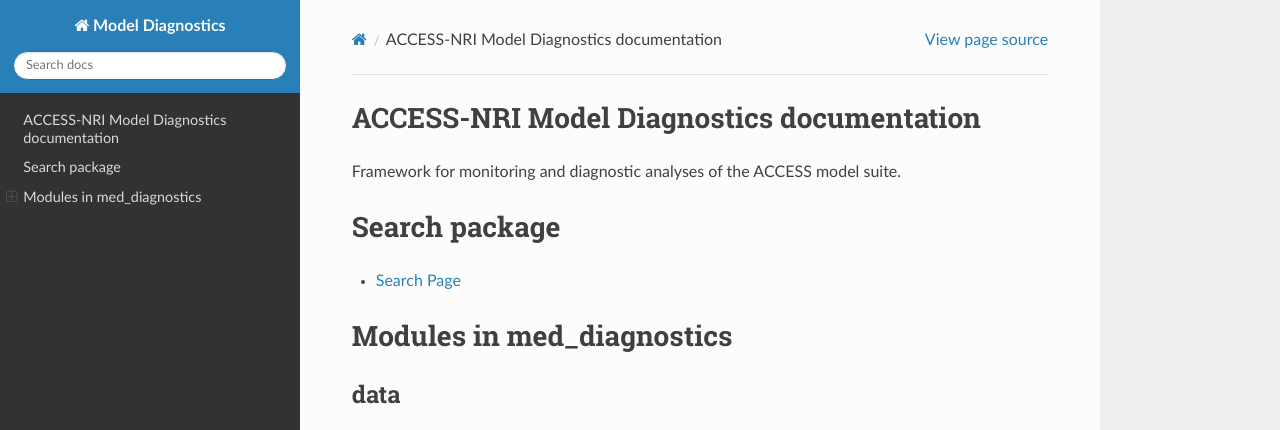
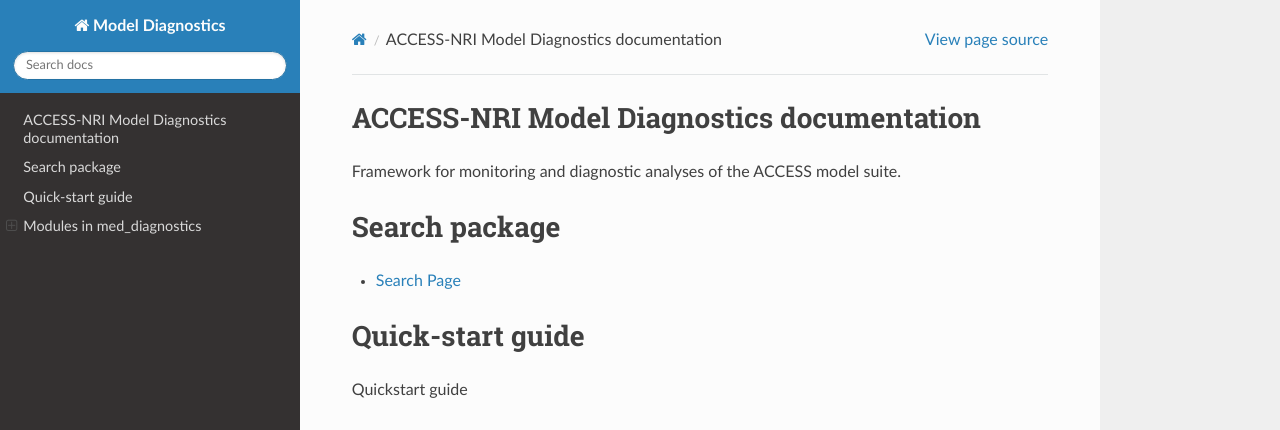
Before and after one commit to ACCESS-NRI/MED-live-diagnostics, a Sphinx documentation site: the page built from docs/index.rst, in a window 1280 px wide and 1313 px high, cut to the strip 0-430 px from the top of the window. Built offline with Sphinx 7.4.7 and the Read the Docs theme 2.0.0, drawn with Linux system fonts in a browser that asks for light colours.

Commit message:
Update index.rst

```diff
--- a/docs/index.rst
+++ b/docs/index.rst
@@ -16,7 +16,9 @@
    :maxdepth: 2
    :caption: Contents:
 
-
+Quick-start guide
+==================
+Quickstart guide
 
 Modules in med_diagnostics
 ==================
```
